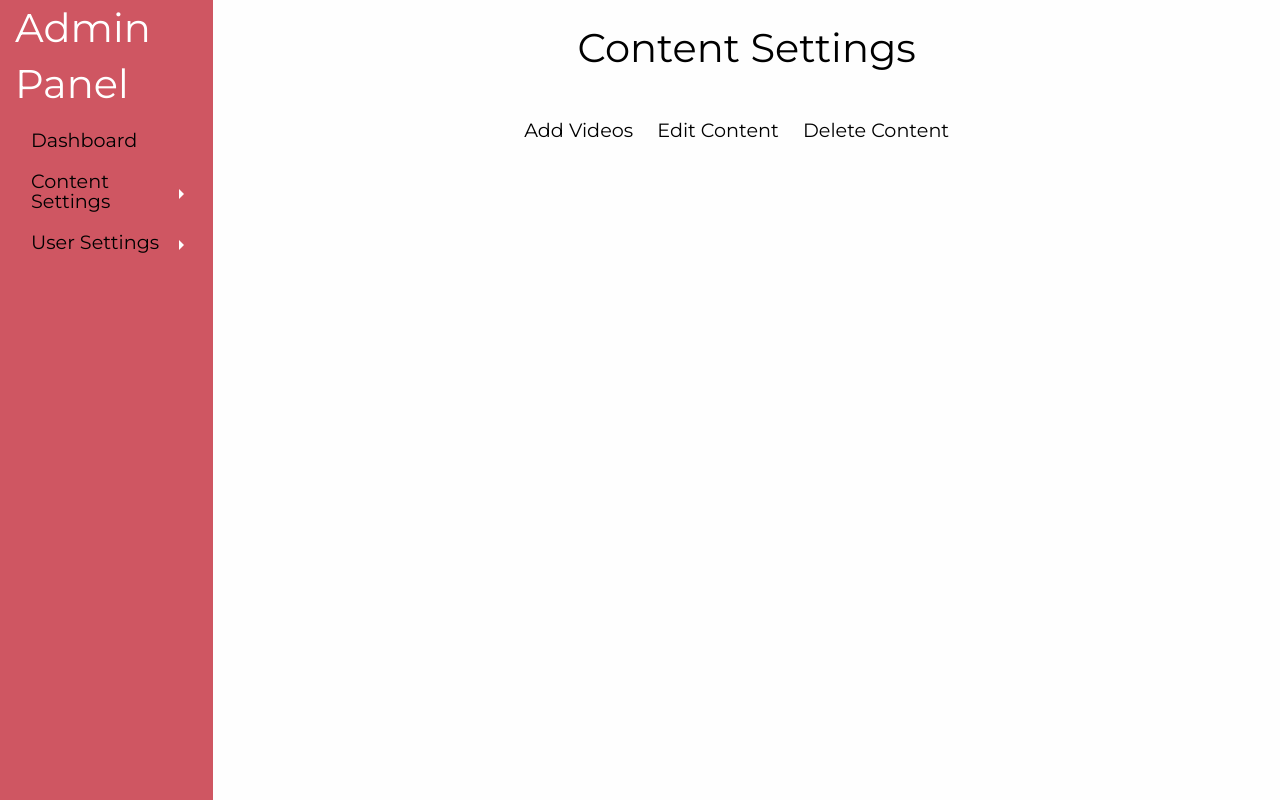
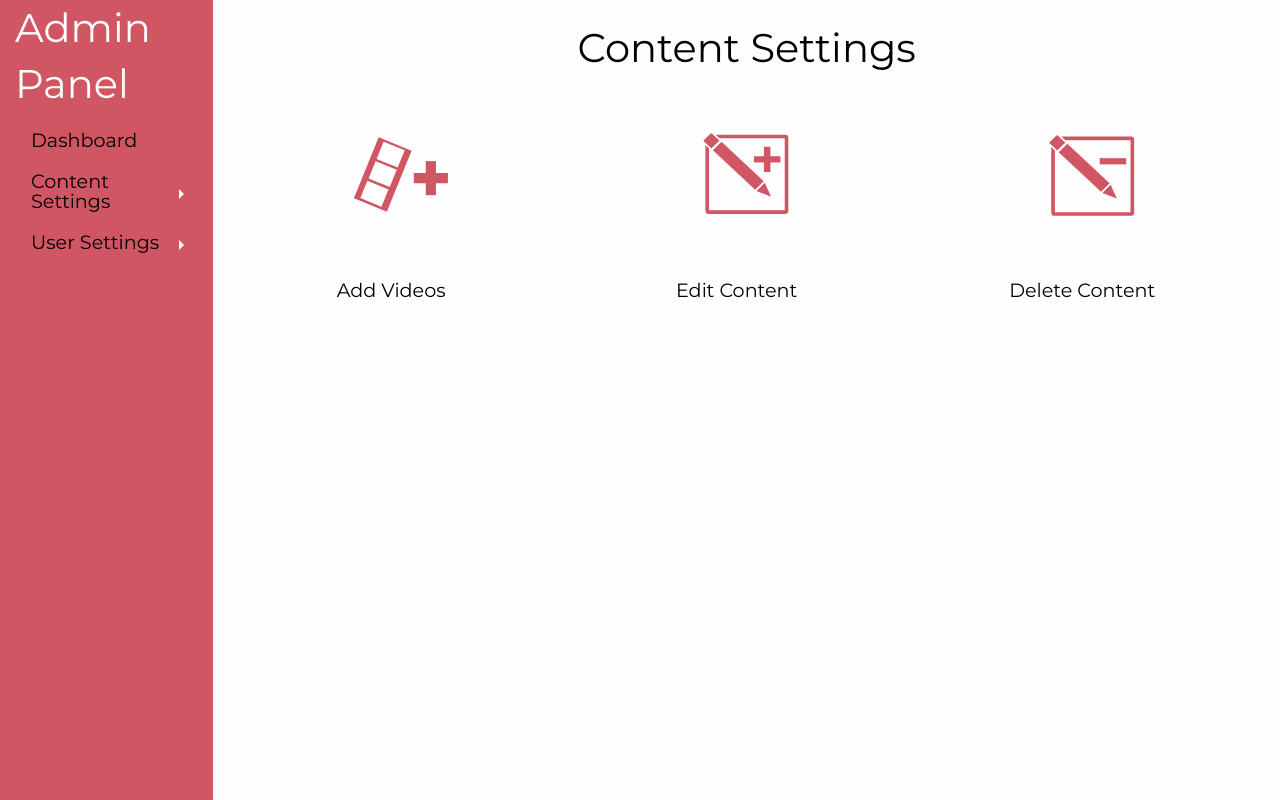
Before and after one commit to JustinWestMusic/LifeIsWorthSharing, a PHP site: page /admin/admin_content.php in a window 1280 px wide. Shown: the part 57-857 px from the top of the page. Run offline with PHP 8.4, Linux system fonts and the light colour scheme; a user stored in the database is signed in.

Commit message:
Add files via upload

```diff
--- a/admin/admin_content.php
+++ b/admin/admin_content.php
@@ -42,11 +42,24 @@
 
 	<h2>Content Settings</h2>
 
-	<a  href="admin_addVideo.php">Add Videos</a>
+	<div class="row float-center">
 
+	<div class="small-12 medium-4 column float-center">
+	<object data="images/addvideo.svg" class="cmsIcon"></object>
+	<a  href="admin_addvideo.php">Add Videos</a>
+	</div>
+
+	<div class="small-12 medium-4 column float-center">
+	<object data="images/editcontent.svg" class="cmsIcon"></object>
 	<a href="admin_editContent.php">Edit Content</a>
+	</div>
 
+	<div class="small-12 medium-4 column float-center">
+	<object data="images/deletecontent.svg" class="cmsIcon"></object>
 	<a href="admin_deleteContent.php">Delete Content</a>
+	</div>
+
+	</div>
 
 	</div>
 
```
Also changed, not shown: admin/admin_index.php (+11 -0 lines).
